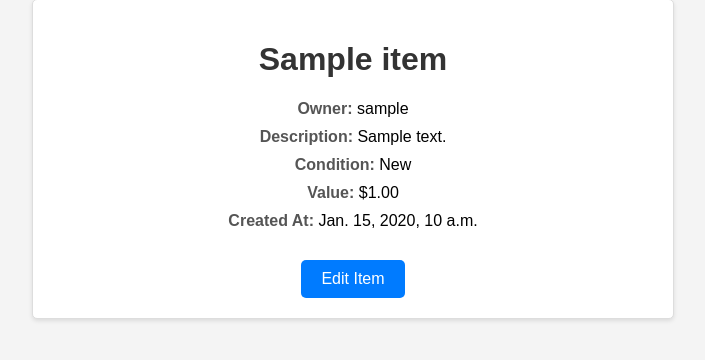
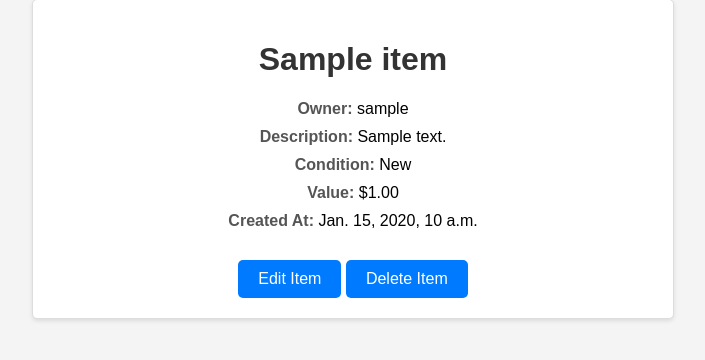
Before and after one commit to Md-Mahmudur-Reza/EcoSwap, a Django app: page /item_detail/1/ in a window 1280 px wide. Shown: the part 79-439 px from the top of the page, without its empty margins (287-992 px from the left). Run offline with Django 5.2, Linux system fonts and the light colour scheme; a user stored in the database is signed in; tables that the repository leaves empty hold one stand-in row (values such as "Sample post").

Commit message:
added item deletion functionality

```diff
--- a/ecoswap_app/templates/ecoswap_app/item_details.html
+++ b/ecoswap_app/templates/ecoswap_app/item_details.html
@@ -12,6 +12,7 @@ Details{% endblock %} {% block additionalStyles %}
 
   {% if user == item.user %}
   <a href="{% url 'ecoswap_app:update_item' item.id %}">Edit Item</a>
+      <a href="{% url 'ecoswap_app:delete_item' item.id %}">Delete Item</a>
   {% endif %}
 </div>
 {% endblock %}
--- a/ecoswap_app/urls.py
+++ b/ecoswap_app/urls.py
@@ -17,5 +17,6 @@ urlpatterns = [
     path('item_detail/<int:item_id>/', views.item_detail, name='item_detail'),
     path('create_item/', views.create_item, name='create_item'),
     path('item/<int:item_id>/update/', views.update_item, name='update_item'),
+    path('item/<int:item_id>/delete/', views.delete_item, name='delete_item'),
     path('my_items/', views.user_items, name='user_items'),
 ]
--- a/ecoswap_app/views.py
+++ b/ecoswap_app/views.py
@@ -84,6 +84,15 @@ def update_item(request, item_id):
         form = ItemForm(instance=item)
     return render(request, 'ecoswap_app/update_item.html', {'form': form, 'item': item})
 
+@login_required(login_url='ecoswap_app:login')
+def delete_item(request, item_id):
+    item = get_object_or_404(Item, id=item_id, user=request.user)
+    if request.method == 'POST':
+        item.delete()
+        messages.success(request, 'Item deleted successfully.')
+        return redirect('ecoswap_app:user_items')  # Redirect to the user's items page
+    return render(request, 'ecoswap_app/confirm_delete.html', {'item': item})
+
 # User authentication and athorization
 def register(request):
     if request.method == 'POST':
```
Also changed, not shown: ecoswap_app/templates/ecoswap_app/confirm_delete.html (added, +19 -0 lines).
